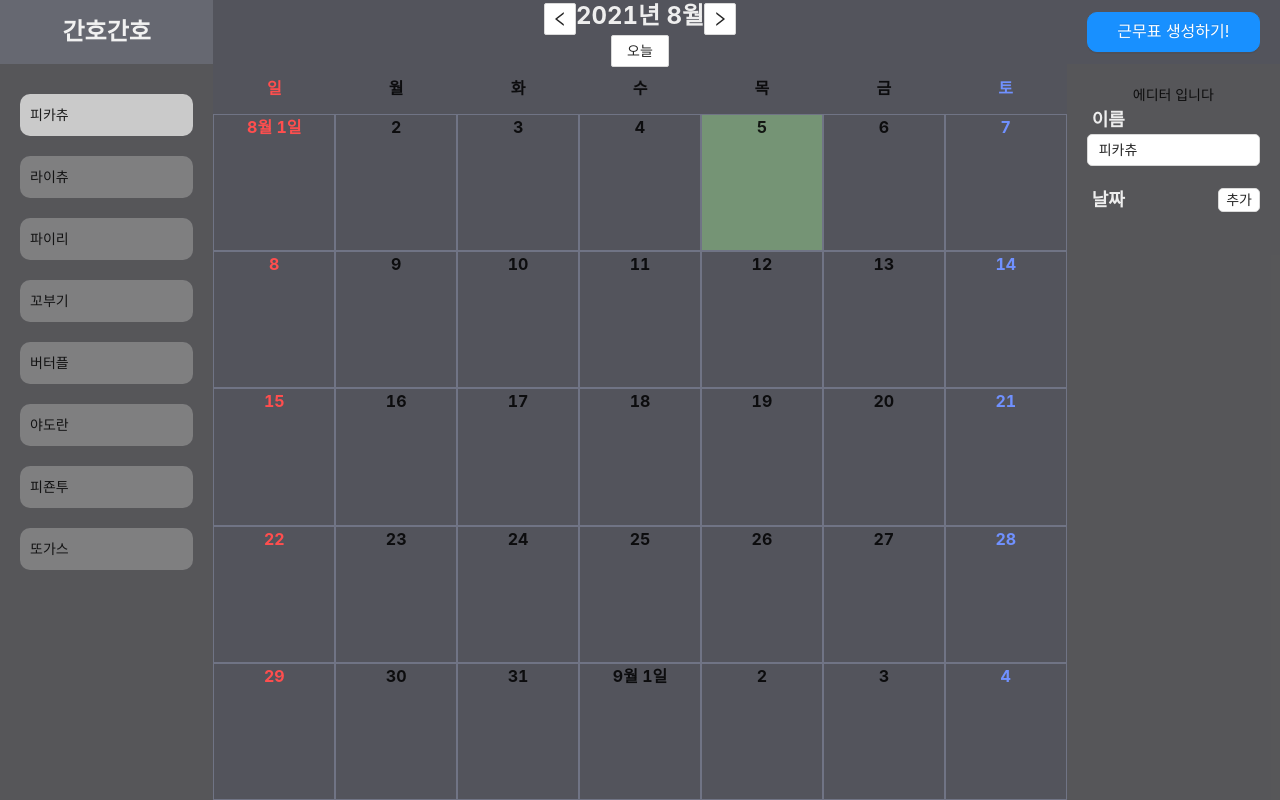
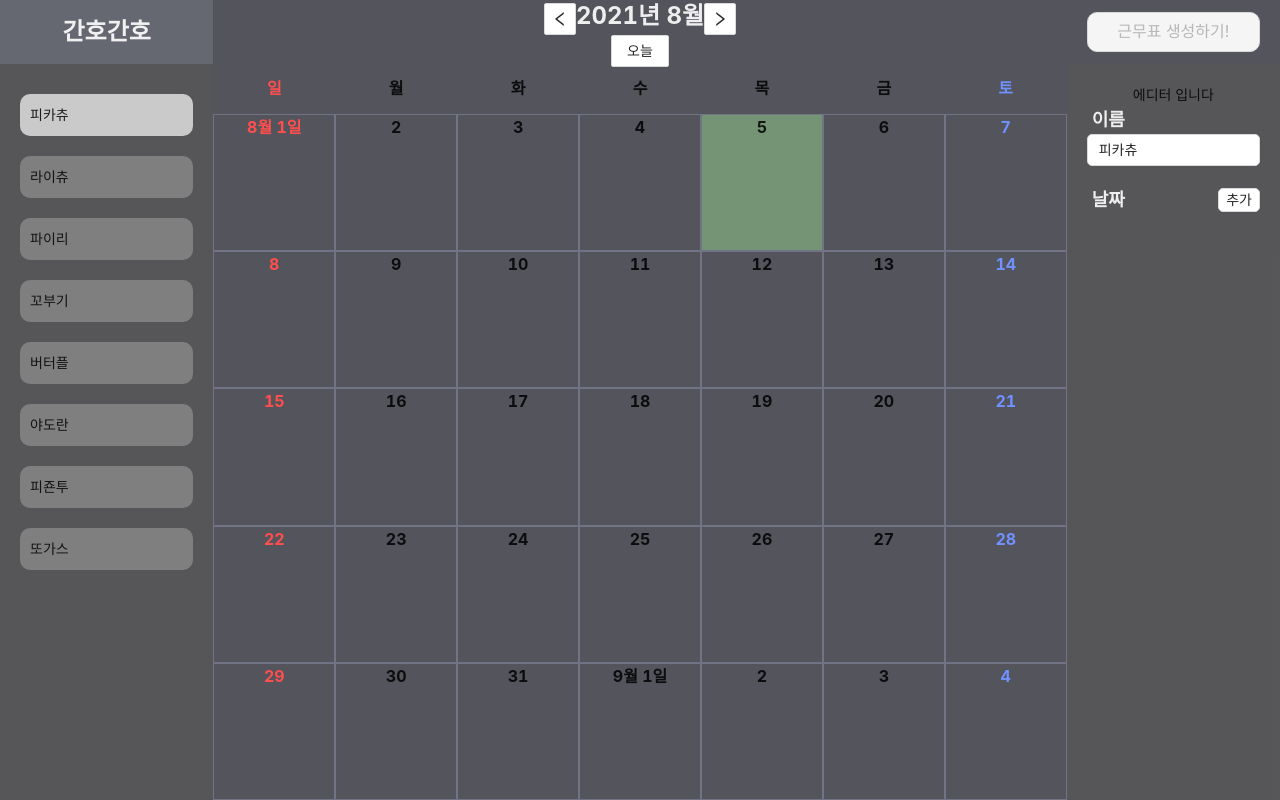
Before and after one commit to 0407chan/GanhoGanho, a React (Create React App) app: page / in a window 1280 px wide. Built offline with nearby package versions, Linux system fonts and the light colour scheme.

Commit message:
[8] 근무표생성 버튼 disabled

```diff
--- a/src/components/Header/Header.tsx
+++ b/src/components/Header/Header.tsx
@@ -28,7 +28,7 @@ const Header: React.FC<HeaderProps> = ({
         <S.CalendarButton onClick={onToday}>오늘</S.CalendarButton>
       </S.HeaderCenter>
       <S.HeaderLeft>
-        <S.ConfirmButton type="primary" size="large">
+        <S.ConfirmButton type="primary" size="large" disabled>
           근무표 생성하기!
         </S.ConfirmButton>
       </S.HeaderLeft>
```
